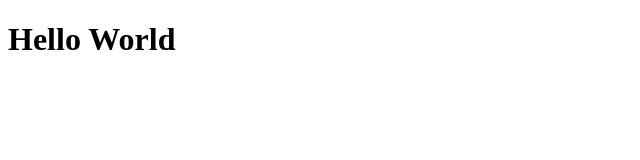
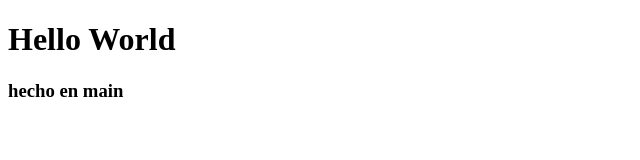
Before and after one commit to sebastiancruzcardona/testConflicts, a plain HTML site: page index.html in a window 1280 px wide. Shown: the whole page, without its empty margins (0-640 px from the left). Drawn offline with Linux system fonts and the light colour scheme.

Commit message:
hecho en main

```diff
--- a/index.html
+++ b/index.html
@@ -8,6 +8,7 @@
 <body>
 
    <h1>Hello World</h1>
+   <h3>hecho en main</h3>
 
 </body>
 </html>
```
